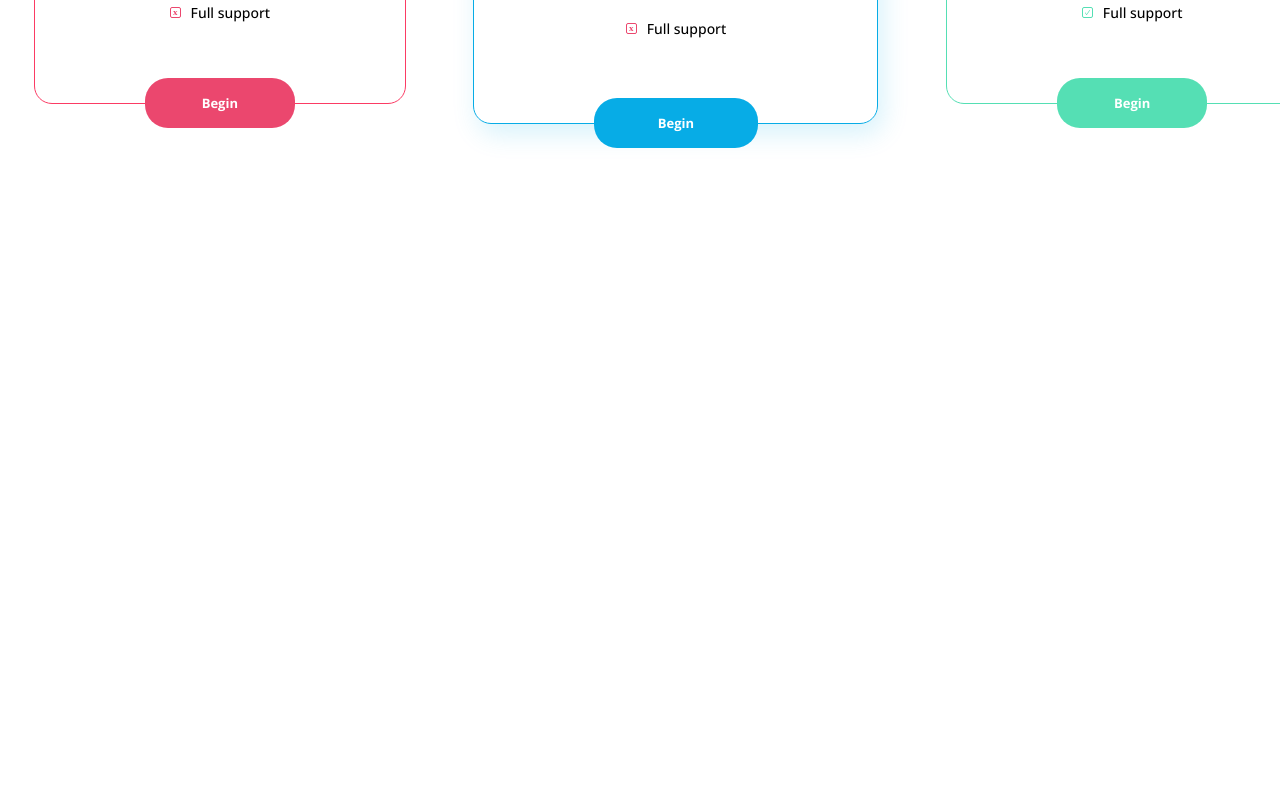
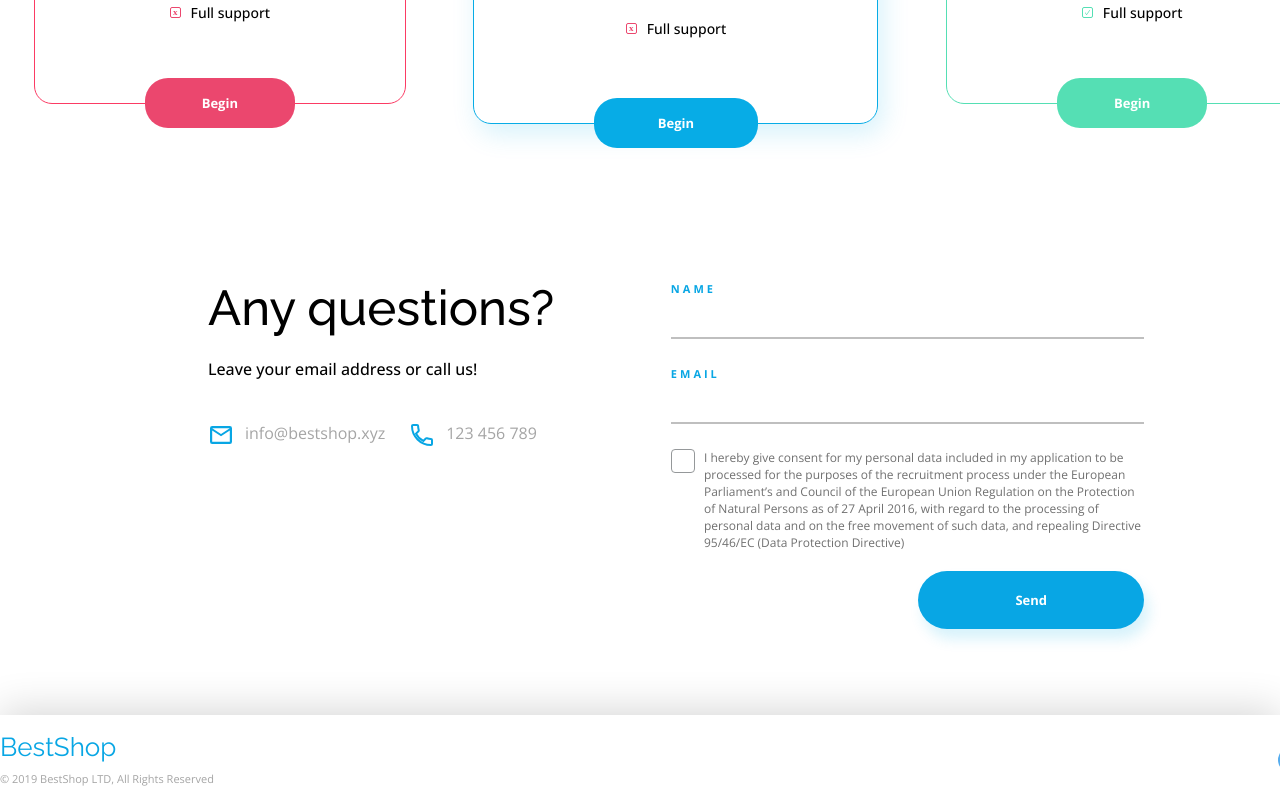
Before and after one commit to m3reck/best-buy, a plain HTML site: page index.html in a window 1280 px wide. Shown: the part 3248-4053 px from the top of the page. Before the commit the page ends 3527 px from the top, so only its background shows below. Drawn offline with nearby package versions, Linux system fonts and the light colour scheme.

Commit message:
finished project

```diff
--- a/index.html
+++ b/index.html
@@ -118,6 +118,41 @@
             <a href="#" class="green-button button">Begin</a>
         </div>
     </div>
+    <div class="container contact-form">
+        <div class="contact--way">
+            <h5>Any questions?</h5>
+            <p>Leave your email address or call us!</p>
+            <span>info@bestshop.xyz</span> <span>123 456 789</span>
+        </div>
+        <div class="form--box">
+            <form>
+                <label>name<br>
+                <input type="text" id="name"/>
+                </label><br>
+                <label>email<br>
+                <input type="email" id="email"/>
+                </label><br>
+                <label class="checkbox-label">
+                    <input type="checkbox" id="consent" class="checkbox">
+                    <span>I hereby give consent for my personal data included in my application to be processed for the purposes of the recruitment process under the European Parliament’s and Council of the European Union Regulation on the Protection of Natural Persons as of 27 April 2016, with regard to the processing of personal data and on the free movement of such data, and repealing Directive 95/46/EC (Data Protection Directive)</span>
+                    <button type="submit">Send</button>
+                </label>
+
+            </form>
+        </div>
+    </div>
+</section>
+<section class="footer--background">
+    <footer class="container footer-content">
+        <div class="footer-logo">
+            <p>BestShop</p>
+            <span>&copy; 2019 BestShop LTD, All Rights Reserved</span>
+        </div>
+        <div class="footer-social">
+            <a href="https://www.twitter.com"><div class="twitter"></div></a>
+            <a href="https://www.facebook.com"><div class="facebook"></div></a>
+        </div>
+    </footer>
 </section>
 </body>
 </html>
--- a/style/style.css
+++ b/style/style.css
@@ -427,3 +427,150 @@ section img{
     padding: 16px 57px;
     background: #55DFB4;
 }
+.contact-form{
+    display: flex;
+    justify-content: center;
+    align-items: flex-start;
+    height: 376px;
+    margin-bottom: 60px;
+}
+.contact--way{
+    margin-right: 114px;
+}
+.contact--way h5{
+    font-size: 49px;
+    font-family: Raleway, sans-serif;
+    font-weight: 500;
+    margin-bottom: 22px;
+}
+.contact--way p{
+    font-family: "Open Sans", sans-serif;
+    font-weight: 500;
+    margin-bottom: 42px;
+}
+.contact--way span{
+    color: #A5A5A5;
+    font-family: "Open Sans", sans-serif;
+    margin-right: 20px;
+    display: inline-flex;
+
+}
+.contact--way span:nth-of-type(1):before{
+    content: url(../images/MailIcon.svg);
+    padding-right: 10px;
+
+
+}
+.contact--way span:nth-of-type(2):before{
+    content: url(../images/PhoneIcon.svg);
+    padding-right: 10px;
+}
+
+.form--box{
+    width: 35%;
+    height: 372px;
+}
+input[type="text"]{
+    outline: none;
+    border: none;
+    border-bottom: 2px solid #A5A5A5;
+    width: 100%;
+    margin: 25px 0;
+    opacity: 0.7;
+}
+input[type="email"]{
+    outline: none;
+    border: none;
+    border-bottom: 2px solid #A5A5A5;
+    width: 100%;
+    margin: 25px 0;
+    opacity: 0.7;
+}
+form label:nth-of-type(1),
+form label:nth-of-type(2){
+    color: #08A6E4;
+    font-size: 11px;
+    font-weight: 700;
+    font-family: "Open Sans", sans-serif;
+    letter-spacing: 3px;
+    text-transform: uppercase;
+}
+.checkbox-label{
+    display: flex;
+    flex-wrap: wrap;
+    justify-content: flex-end;
+}
+.checkbox-label>span{
+    font-size: 12px;
+    color: #707070;
+    font-family: "Open Sans", sans-serif;
+    width: 93%;
+    cursor: pointer;
+}
+.form--box button{
+    font-family: "Open Sans", sans-serif;
+    font-weight: 700;
+    font-size: 13px;
+    background: #08A6E4;
+    box-shadow: 5px 10px 14px #07ACE629;
+    border-radius: 35px;
+    padding: 20px 97px;
+    color: white;
+    border: none;
+    margin-top: 20px;
+    cursor: pointer;
+}
+.checkbox {
+    appearance: none;
+    background-color: white;
+    border: 1px solid #95989A;
+    border-radius: 4px;
+    width: 24px;
+    height: 24px;
+    margin-right: auto;
+    margin-left: 0;
+    cursor: pointer;
+}
+.checkbox:checked {
+    background: url(../images/Checkmark.svg) center;
+    background-repeat: no-repeat;
+    text-align: center;
+}
+.footer--background{
+    box-shadow: 0 -5px 40px #00000029;
+}
+.footer-content{
+    display: flex;
+    justify-content: space-between;
+    align-items: center;
+    height: 90px;
+}
+.footer-logo p{
+    font-family: Raleway, sans-serif;
+    font-size: 26px;
+    color: #08A6E4;
+    font-weight: 400;
+    margin-bottom: 7px;
+}
+.footer-logo span{
+    color: #A5A5A5;
+    font-family: "Open Sans", sans-serif;
+    font-size: 11px;
+}
+.footer-social{
+    display: flex;
+}
+.twitter{
+    width: 24px;
+    height: 24px;
+    background: url(../images/Twitter.svg) center;
+    margin-right: 20px;
+}
+.facebook{
+    background: url(../images/Facebook.svg) center;
+    width: 24px;
+    height: 24px;
+}
+.footer-social a{
+    padding: 2px;
+}
```
Also changed, not shown: images/MailIcon.svg (renamed from images/Mail Icon.svg), images/PhoneIcon.svg (renamed from images/Phone Icon.svg).
